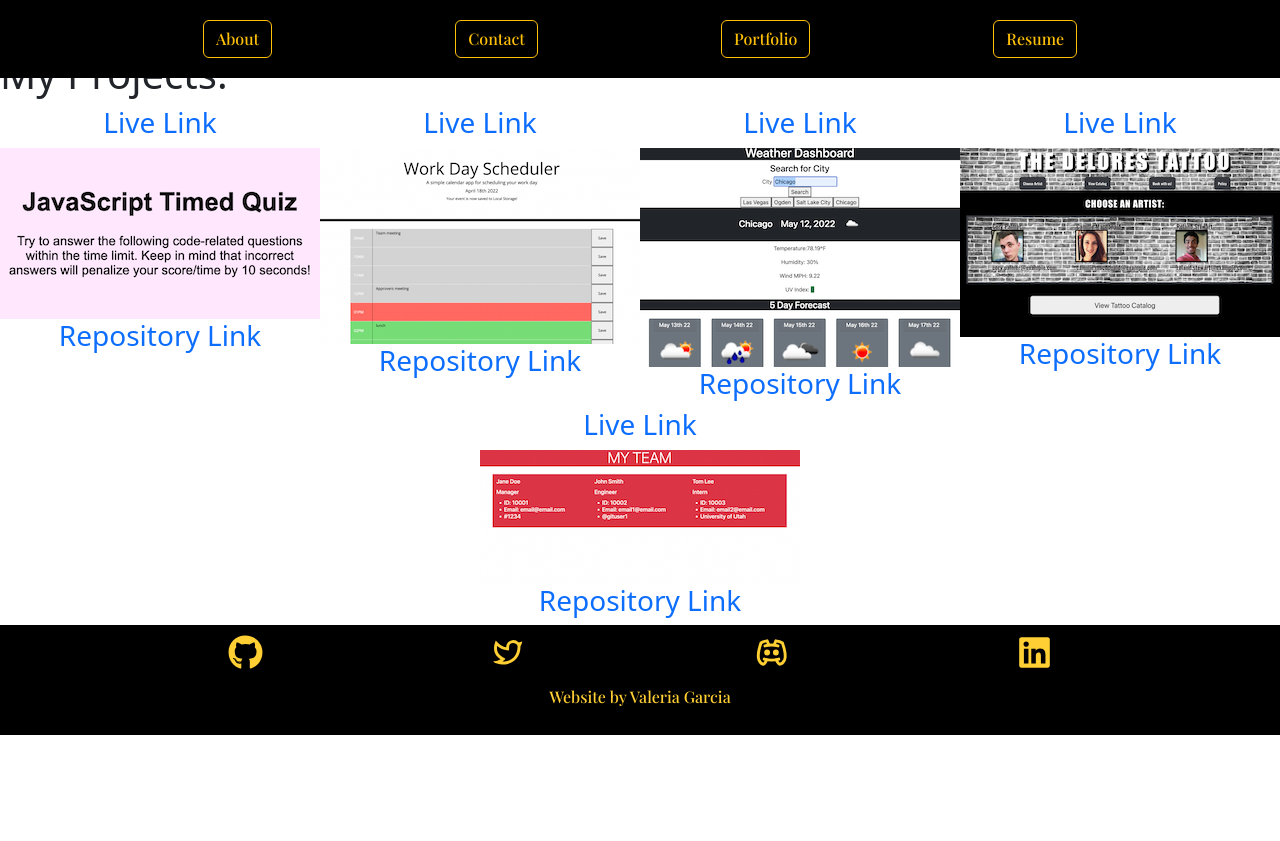
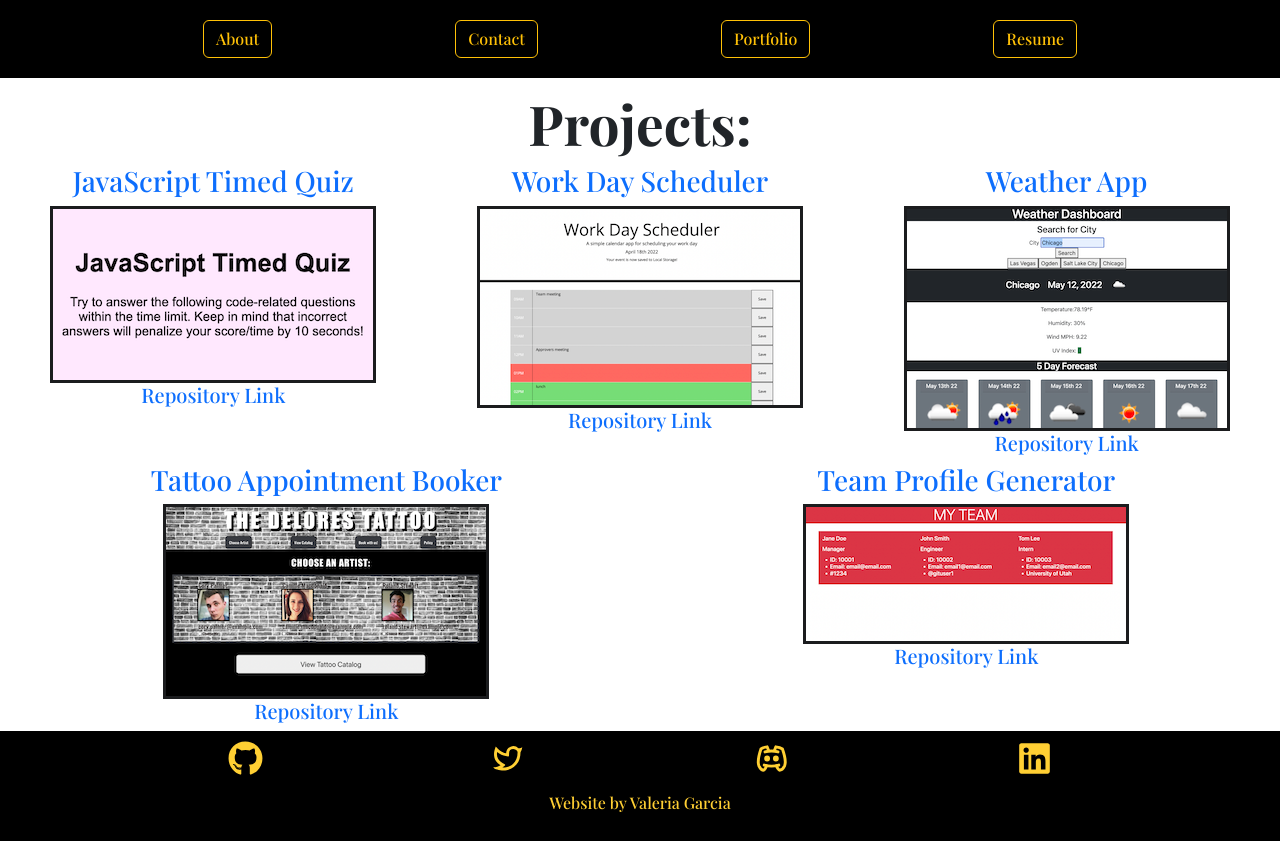
Before and after one commit to vhivestate/react-portfolio-2.0, a React (Create React App) app: page / in a window 1280 px wide. Both pictures are taken after a click on the button "Portfolio". Before the commit the page ends 800 px from the top, so only its background shows below. Built offline with nearby package versions, Linux system fonts and the light colour scheme.

Commit message:
styled portfolio

```diff
--- a/src/components/Contact/index.js
+++ b/src/components/Contact/index.js
@@ -2,7 +2,6 @@ import React, { useState } from 'react';
 import { validateEmail } from '../../utils/helper';
 import 'bootstrap/dist/css/bootstrap.min.css';
 import { Button } from 'reactstrap';
-import mailPng from '../../assets/photo/email.png'
 
 function ContactForm() {
     const [formState, setFormState] = useState({ name: '', email: '', message: '' });
--- a/src/components/Portfolio/index.js
+++ b/src/components/Portfolio/index.js
@@ -6,14 +6,12 @@ import Appt from '../../assets/photo/appt-booker.png'
 import Team from '../../assets/photo/team.png'
 import '../../index.css'
 
-
-
 function Portfolio() {
-  const QuizLive = <a href="https://vhivestate.github.io/Code-Quiz/"> Live Link </a>;
-  const ScheduleLive = <a href="https://vhivestate.github.io/Work-Scheduler/"> Live Link </a>;
-  const WeatherLive = <a href="https://vhivestate.github.io/Weather-Dashboard/"> Live Link </a>;
-  const ApptLive = <a href="https://vhivestate.github.io/Appt-Booker/"> Live Link </a>;
-  const TeamLive = <a href="https://vhivestate.github.io/team-pro-generator/"> Live Link </a>;
+  const QuizLive = <a href="https://vhivestate.github.io/Code-Quiz/"> JavaScript Timed Quiz </a>;
+  const ScheduleLive = <a href="https://vhivestate.github.io/Work-Scheduler/"> Work Day Scheduler </a>;
+  const WeatherLive = <a href="https://vhivestate.github.io/Weather-Dashboard/"> Weather App </a>;
+  const ApptLive = <a href="https://vhivestate.github.io/Appt-Booker/"> Tattoo Appointment Booker </a>;
+  const TeamLive = <a href="https://vhivestate.github.io/team-pro-generator/"> Team Profile Generator </a>;
 
   const QuizRepo = <a href="https://github.com/vhivestate/Code-Quiz"> Repository Link </a>;
   const ScheduleRepo = <a href="https://github.com/vhivestate/Work-Scheduler">Repository Link</a>;
@@ -25,40 +23,40 @@ function Portfolio() {
 
   return (
     <section>
-        <h1>My Projects:</h1>
+       <h1 className='proHeader'>Projects:</h1>
 
       <div id='portfolio'>
         <div>
         <h3>{QuizLive}</h3>
           <img src={Quiz} alt='Quiz screenshot'></img>
-          <h3>{QuizRepo}</h3>
+          <h5>{QuizRepo}</h5>
       </div>
 
       <div>
       <h3>{ScheduleLive}</h3>
       <img src={Schedule} alt=''></img>
-      <h3>{ScheduleRepo}</h3>
+      <h5>{ScheduleRepo}</h5>
 
       </div>
 
       <div>
       <h3>{WeatherLive}</h3>
       <img src={Weather} alt=''></img>
-      <h3>{WeatherRepo}</h3>
+      <h5>{WeatherRepo}</h5>
 
       </div>
 
       <div>
       <h3>{ApptLive}</h3>
       <img src={Appt} alt=''></img>
-      <h3>{AttpRepo}</h3>
+      <h5>{AttpRepo}</h5>
 
       </div>
 
       <div>
       <h3>{TeamLive}</h3>
       <img src={Team} alt=''></img>
-      <h3>{TeamRepo}</h3>
+      <h5>{TeamRepo}</h5>
 
       </div>
       </div>
--- a/src/index.css
+++ b/src/index.css
@@ -89,24 +89,6 @@ nav  li {
 
 
 
-/* Footer */
-footer {
-  background-color: black;
-  padding: 10px 0px ;
-  font-family: 'Playfair Display', serif;
-}
-.socialMediaIcons {
-  display: flex;
-  flex-wrap: wrap;
-  justify-content: space-evenly;
-  font-size: 35px;
-  color: #FFCF33;
-}
-.endFt {
-  text-align: center;
-  padding: 15px 0px 0px ;
-  color: #FFCF33;
-}
 /* About Section */
 .aboutSec {
   display: flex;
@@ -139,14 +121,27 @@ footer {
 }
 
 /* portfolio  */
+.proHeader {
+  text-align: center;
+  font-family: 'Playfair Display', serif;
+  font-weight: bolder;
+  padding-top: 40px;
+  font-size: 55px;
+
+}
 
 #portfolio {
   display: flex;
   flex-wrap: wrap;
-  justify-content: space-evenly;
+  justify-content: space-around;
   text-align: center;
+  font-family: 'Playfair Display', serif;
 }
 
+#portfolio img {
+  border: 3px solid #1b1c1e;
+  color: #1b1c1e;
+}
 
 /* HEADER DIV */
 .headerIcon {
@@ -193,3 +188,22 @@ footer {
 	text-transform: uppercase;
 	text-shadow: 0px 3px 0px #FFCF33;
 }
+
+/* Footer */
+footer {
+  background-color: black;
+  padding: 10px 0px ;
+  font-family: 'Playfair Display', serif;
+}
+.socialMediaIcons {
+  display: flex;
+  flex-wrap: wrap;
+  justify-content: space-evenly;
+  font-size: 35px;
+  color: #FFCF33;
+}
+.endFt {
+  text-align: center;
+  padding: 15px 0px 0px ;
+  color: #FFCF33;
+}
```
Also changed, not shown: src/assets/photo/bugs.png (added), src/assets/photo/pics/undraw_fixing_bugs_w7gi.png (deleted).
